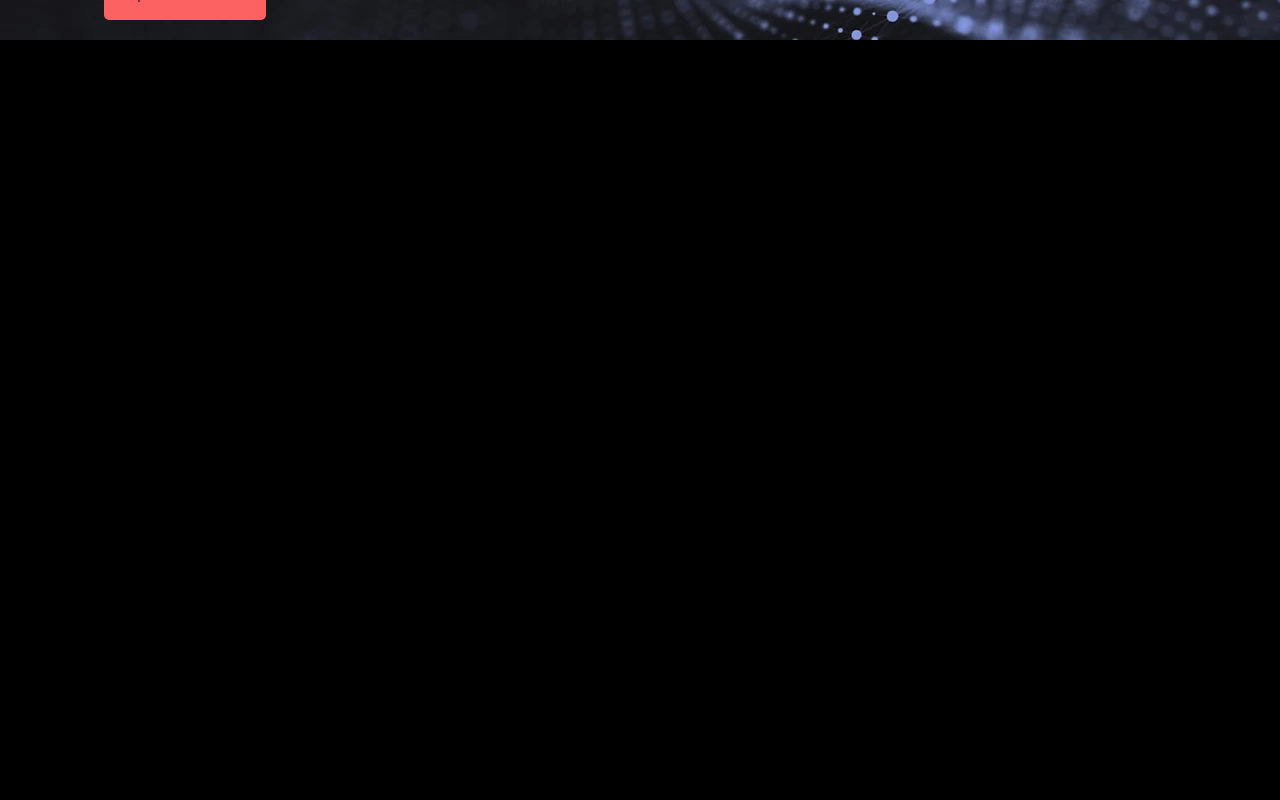
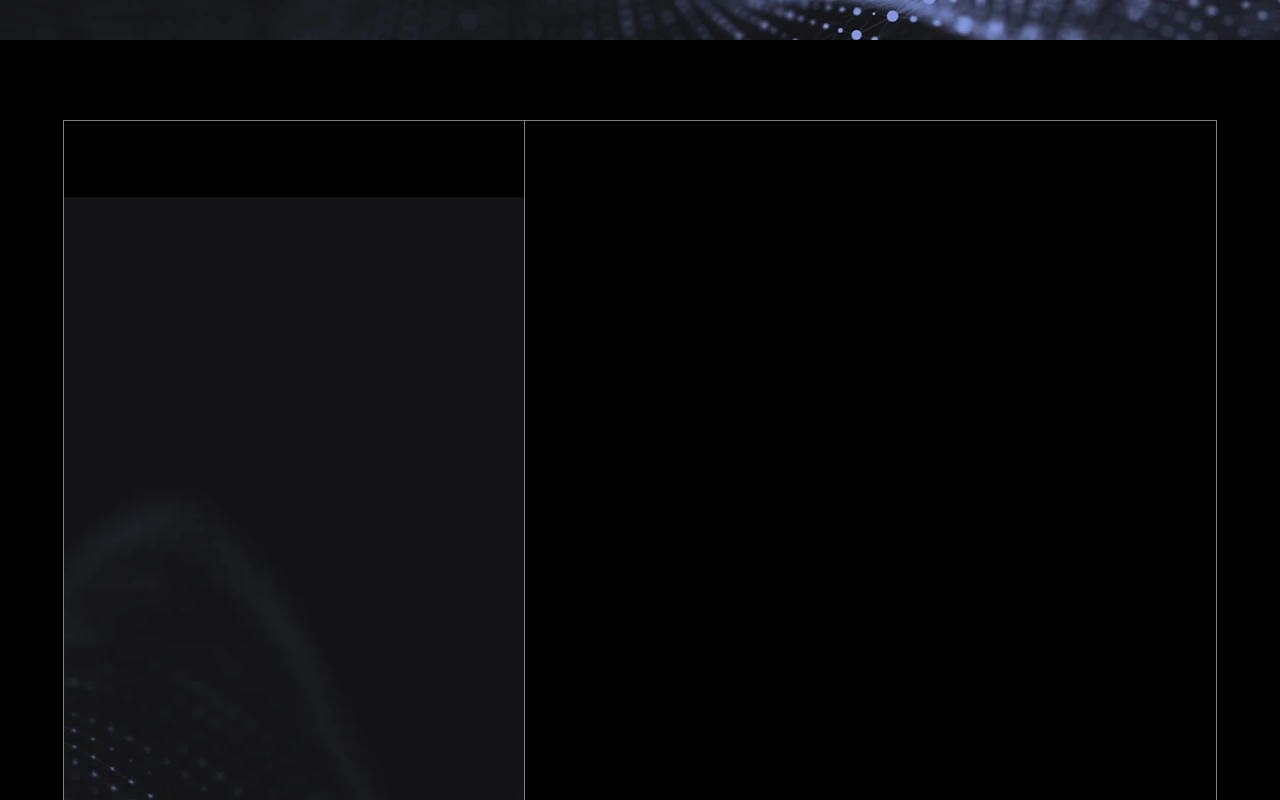
Before and after one commit to Albagher/Favian-Website, a React (Vite) app in the folder favian-app/: page / in a window 1280 px wide. Shown: the part 760-1560 px from the top of the page. Built offline with nearby package versions, Linux system fonts and the light colour scheme.

Commit message:
dev : image left section 2 animation

```diff
--- a/favian-app/src/App.css
+++ b/favian-app/src/App.css
@@ -11,7 +11,37 @@
 }
 
 .content {
-    height: 120vh;
+    height: 150vh;
     margin: 0;
     padding: 0;
 }
+
+.container-description {
+    display: flex;
+    justify-content: center;
+}
+
+.description {
+    position: absolute;
+    top: 110vh;
+    width: 90vw;
+    height: 150vh;
+    /* background-color: aliceblue; */
+    display: flex;
+    margin: 0;
+    padding: 0;
+    border: solid 1px gray;
+}
+
+.description-left {
+    width: 40%;
+    height: 100%;
+    background-color: #000;
+}
+
+.description-right {
+    border-left: solid 1px gray;
+    width: 60%;
+    background-color: #000;
+    height: 100%;
+}
--- a/favian-app/src/App.tsx
+++ b/favian-app/src/App.tsx
@@ -3,6 +3,7 @@
 import { Parallax } from "react-parallax";
 import backgroundImgData from "./images/bgData.webp";
 import Presentation from "./components/Presentation";
+import bgImageSectionLeft from "./images/bg-left-section2.webp";
 
 function App() {
     return (
@@ -31,6 +32,42 @@
             </Parallax>
 
             {/* section2 */}
+            <div className="container-description">
+                <section className="description">
+                    <div className="description-left">
+                        <Parallax
+                            strength={500}
+                            renderLayer={(percentage) => (
+                                <div
+                                    style={{
+                                        backgroundImage: `url(${bgImageSectionLeft})`,
+                                        position: "absolute",
+                                        width: `300vw`,
+                                        height: "100%",
+                                        // transform: `scale(${percentage * 1})`,
+                                        transform: `translate(${
+                                            percentage * -100
+                                        }px, ${percentage * 100}px)`, // Déplace l'image de droite à gauche
+                                    }}
+                                />
+                            )}
+                        >
+                            <div className="content">
+                                {/* <img src={backgroundImgData} alt="Votre image" /> */}
+                                <div className="text-content">
+                                    Lorem ipsum dolor sit, amet consectetur
+                                    adipisicing elit. Dicta numquam, minus
+                                    placeat aliquam officia necessitatibus ab
+                                    ducimus impedit sint. Possimus, maiores
+                                    assumenda! Accusantium rem assumenda
+                                    expedita cumque eaque odio aut!
+                                </div>
+                            </div>
+                        </Parallax>
+                    </div>
+                    <div className="description-right">right</div>
+                </section>
+            </div>
         </div>
     );
 }
--- a/favian-app/src/components/Presentation.scss
+++ b/favian-app/src/components/Presentation.scss
@@ -1,7 +1,7 @@
 .presentation {
     position: absolute;
-    top: 20vh;
-    left: 5vw;
+    top: 15vh;
+    left: 3vw;
     color: #fff;
     margin-left: 40px;
     font-family: "Poppins", sans-serif;
```
Also changed, not shown: favian-app/src/images/bg-left-section2.webp (added).
